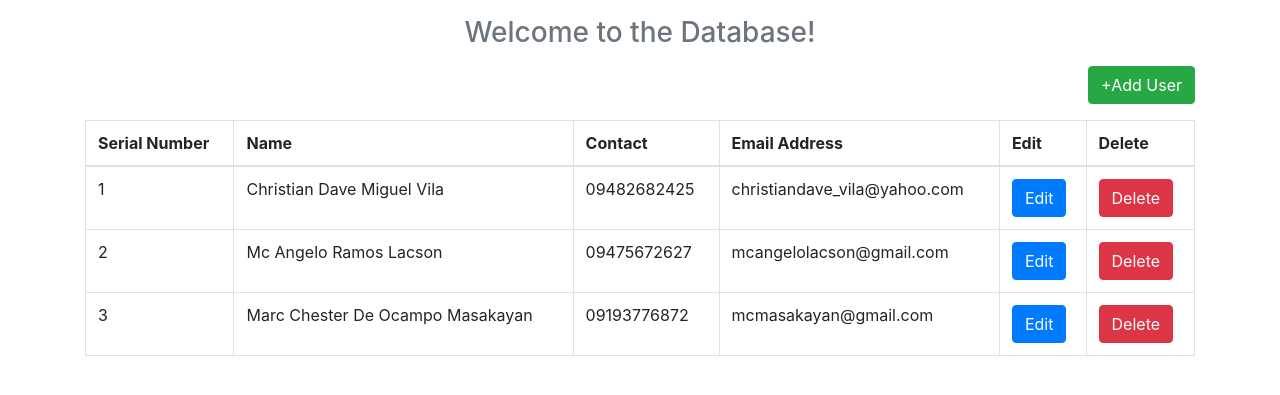
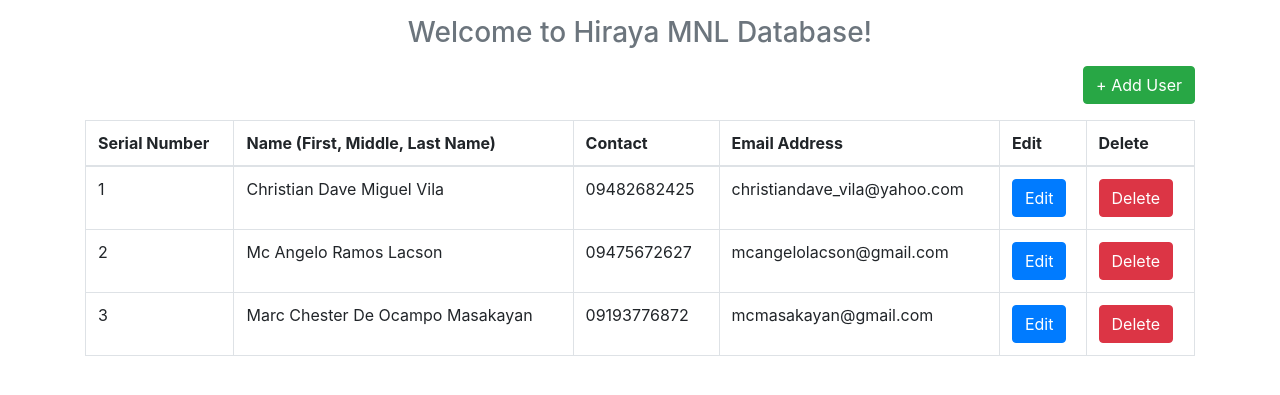
Before and after one commit to Daine06/Hiraya-Activitiy-2, a Flask app: page / in a window 1280 px wide. Shown: the top 395 px of the page. Run offline with Flask 2, Linux system fonts and the light colour scheme; data comes from the database, SQL or seed files in the repository; both versions use the stored data as it was after the commit; some libraries are stand-ins or nearby versions.

Commit message:
Second push (15/02/2023)

```diff
--- a/create_db.py
+++ b/create_db.py
@@ -1,15 +1,11 @@
 import sqlite3 as sql
 
-#connect to SQLite
 con = sql.connect('db_web.db')
 
-#Create a Connection
 cur = con.cursor()
 
-#Drop users table if already exsist.
 cur.execute("DROP TABLE IF EXISTS users")
 
-#Create users table  in db_web database
 sql ='''CREATE TABLE "users" (
 	"UID"	INTEGER PRIMARY KEY AUTOINCREMENT,
 	"UNAME"	TEXT,
@@ -18,8 +14,6 @@ sql ='''CREATE TABLE "users" (
 )'''
 cur.execute(sql)
 
-#commit changes
 con.commit()
 
-#close the connection
 con.close()
--- a/templates/add_user.html
+++ b/templates/add_user.html
@@ -5,7 +5,7 @@
       <h3>Add user</h3><hr>
       <form method='post' action='{{url_for("add_user")}}'>
         <div class='form-group'>
-          <label>Full Name:</label>
+          <label>Full Name (First, Middle, Last name):</label>
           <input type='text' name='uname' required class='form-control'>
         </div>
         <div class='form-group'>
--- a/templates/base.html
+++ b/templates/base.html
@@ -1,6 +1,6 @@
 <html>
   <head>
-    <title> Hiraya Mnl Database </title>
+    <title> Hiraya MNL Database </title>
     <link rel="icon" href="hirayamnl.ico" type="image/x-icon">
     <link rel="stylesheet" href="https://maxcdn.bootstrapcdn.com/bootstrap/4.0.0/css/bootstrap.min.css" integrity="sha384-Gn5384xqQ1aoWXA+058RXPxPg6fy4IWvTNh0E263XmFcJlSAwiGgFAW/dAiS6JXm" crossorigin="anonymous">
     <script src="https://code.jquery.com/jquery-3.2.1.slim.min.js" integrity="sha384-KJ3o2DKtIkvYIK3UENzmM7KCkRr/rE9/Qpg6aAZGJwFDMVNA/GpGFF93hXpG5KkN" crossorigin="anonymous"></script>
--- a/templates/edit_user.html
+++ b/templates/edit_user.html
@@ -5,7 +5,7 @@
       <h3>Edit user</h3><hr>
       <form method='post' action='{{url_for("edit_user",uid=datas.UID)}}'>
         <div class='form-group'>
-          <label>Full Name:</label>
+          <label>Full Name (First, Middle, Last name):</label>
           <input type='text' name='uname' required class='form-control' value='{{datas.UNAME}}'>
         </div>
         <div class='form-group'>
--- a/templates/index.html
+++ b/templates/index.html
@@ -1,11 +1,11 @@
 {% extends 'base.html' %}
 {% block body %}
-  <h3 class='text-center text-muted mb-3'>Welcome to the Database!</h3>
-  <p class='text-right'><a href='{{url_for("add_user")}}' class='btn btn-success '>+Add User</a></p>
+  <h3 class='text-center text-muted mb-3'>Welcome to Hiraya MNL Database!</h3>
+  <p class='text-right'><a href='{{url_for("add_user")}}' class='btn btn-success '>+ Add User</a></p>
   <table class='table table-bordered'>
     <thead>
       <th>Serial Number</th>
-      <th>Name</th>
+      <th>Name (First, Middle, Last Name)</th>
       <th>Contact</th>
       <th>Email Address</th>
       <th>Edit</th>
```
Also changed, not shown: db_web.db.
